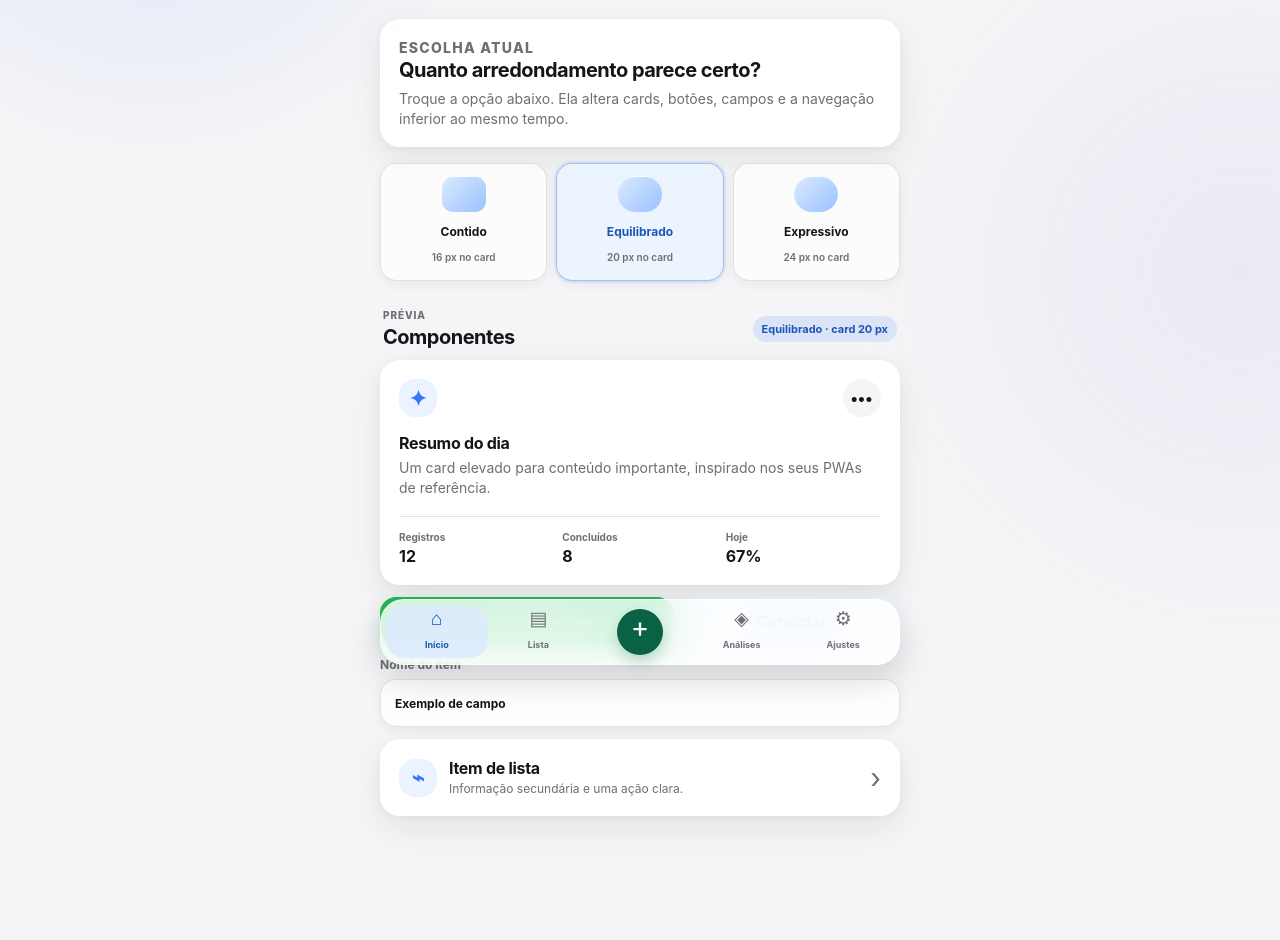
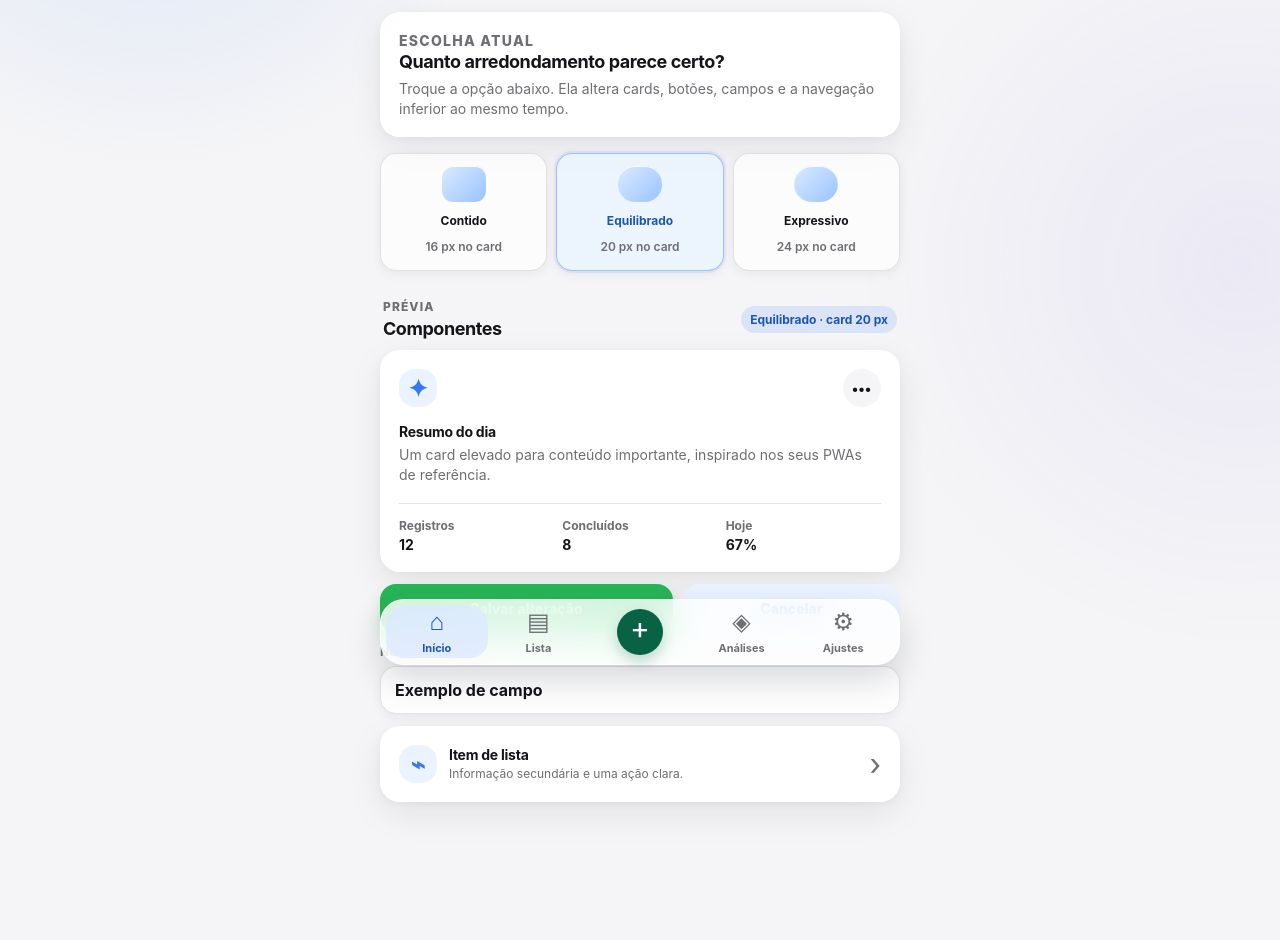
Before and after one commit to viniciusnevesdev/Vini-ui, a plain HTML site: page index.html in a window 1280 px wide. Shown: the part 123-1063 px from the top of the page. Drawn offline with Linux system fonts and the light colour scheme.

Commit message:
style: padronizar tipografia e nomes em portugues (showcase/showcase.css)

```diff
--- a/showcase/showcase.css
+++ b/showcase/showcase.css
@@ -1,3 +1,4 @@
+@import url("../tokens/typography.css");
 :root {
   --bg: #f5f5f7;
   --surface: #ffffff;
@@ -18,6 +19,7 @@
 html { background: var(--bg); }
 body {
   margin: 0;
+  font-size: var(--fonte-corpo);
   min-height: 100vh;
   padding: max(20px, env(safe-area-inset-top)) 18px calc(112px + env(safe-area-inset-bottom));
   color: var(--text);
@@ -30,21 +32,22 @@ body {
   -webkit-tap-highlight-color: transparent;
 }
 button, input { font: inherit; }
+input, textarea, select { font-size: var(--fonte-campo); }
 button { cursor: pointer; }
 .app-shell { width: min(100%, 520px); margin: 0 auto; }
 .page-header { display: flex; align-items: start; justify-content: space-between; gap: 16px; padding: 5px 4px 22px; }
-.eyebrow, .section-label { margin: 0 0 4px; color: var(--secondary); font-size: 10px; font-weight: 800; letter-spacing: .09em; }
+.eyebrow, .section-label { margin: 0 0 4px; color: var(--secondary); font-size:var(--fonte-legenda); font-weight: 800; letter-spacing: .09em; }
 h1, h2, h3, p { margin-top: 0; }
-h1 { margin-bottom: 5px; font-size: 34px; letter-spacing: -.045em; line-height: 1; }
-h2 { margin-bottom: 7px; font-size: 20px; letter-spacing: -.025em; }
-h3 { margin-bottom: 5px; font-size: 16px; letter-spacing: -.018em; }
-.intro, .intro-card p, .demo-card p { margin-bottom: 0; color: var(--secondary); font-size: 14px; line-height: 1.42; }
-.status, .scale-description { flex: 0 0 auto; padding: 6px 9px; border-radius: 999px; background: rgba(52,120,246,.13); color: var(--accent-strong); font-size: 11px; font-weight: 750; }
+h1 { margin-bottom: 5px; font-size:var(--fonte-titulo); letter-spacing: -.045em; line-height: 1; }
+h2 { margin-bottom: 7px; font-size: var(--fonte-secao); letter-spacing: -.025em; }
+h3 { margin-bottom: 5px; font-size:var(--fonte-corpo); letter-spacing: -.018em; }
+.intro, .intro-card p, .demo-card p { margin-bottom: 0; color: var(--secondary); font-size:var(--fonte-corpo); line-height: 1.42; }
+.status, .scale-description { flex: 0 0 auto; padding: 6px 9px; border-radius: 999px; background: rgba(52,120,246,.13); color: var(--accent-strong); font-size:var(--fonte-legenda); font-weight: 750; }
 .intro-card, .demo-card { background: rgba(255,255,255,.92); border: 1px solid rgba(255,255,255,.86); box-shadow: var(--shadow); }
 .intro-card { margin-bottom: 16px; padding: 18px; border-radius: var(--card-radius); }
 .picker { display: grid; grid-template-columns: repeat(3, 1fr); gap: 9px; margin: 0 0 28px; }
-.scale-option { display: grid; justify-items: center; gap: 7px; min-height: 118px; padding: 12px 7px; border: 1px solid var(--line); border-radius: var(--control-radius); color: var(--text); background: rgba(255,255,255,.68); box-shadow: var(--thin-shadow); font-size: 12px; font-weight: 750; }
-.scale-option small { color: var(--secondary); font-size: 10px; font-weight: 600; }
+.scale-option { display: grid; justify-items: center; gap: 7px; min-height: 118px; padding: 12px 7px; border: 1px solid var(--line); border-radius: var(--control-radius); color: var(--text); background: rgba(255,255,255,.68); box-shadow: var(--thin-shadow); font-size:var(--fonte-legenda); font-weight: 750; }
+.scale-option small { color: var(--secondary); font-size:var(--fonte-legenda); font-weight: 600; }
 .scale-option.active { border-color: rgba(52,120,246,.42); background: rgba(234,243,255,.84); box-shadow: 0 0 0 2px rgba(52,120,246,.10), var(--thin-shadow); color: var(--accent-strong); }
 .preview { width: 44px; height: 36px; display: block; background: linear-gradient(135deg, #dceaff, #99c3ff); box-shadow: inset 0 1px rgba(255,255,255,.9); }
 .compact-preview { border-radius: 11px; }
@@ -55,26 +58,39 @@ h3 { margin-bottom: 5px; font-size: 16px; letter-spacing: -.018em; }
 .section-heading h2 { margin-bottom: 0; }
 .demo-card { padding: 18px; border-radius: var(--card-radius); }
 .demo-card__top { display: flex; align-items: center; justify-content: space-between; margin-bottom: 16px; }
-.icon-badge, .list-icon { display: grid; place-items: center; width: 38px; height: 38px; border-radius: var(--control-radius); color: var(--accent); background: #eaf3ff; font-size: 21px; font-weight: 700; }
+.icon-badge, .list-icon { display: grid; place-items: center; width: 38px; height: 38px; border-radius: var(--control-radius); color: var(--accent); background: #eaf3ff; font-size:var(--fonte-titulo); font-weight: 700; }
 .icon-button { width: 38px; height: 38px; border: 0; border-radius: 50%; color: var(--text); background: rgba(245,245,247,.92); font-weight: 900; letter-spacing: 1px; }
 .metric-row { display: grid; grid-template-columns: repeat(3, 1fr); gap: 8px; margin-top: 18px; padding-top: 14px; border-top: 1px solid var(--line); }
 .metric-row div { display: grid; gap: 3px; }
-.metric-row span { color: var(--secondary); font-size: 10px; font-weight: 650; }
-.metric-row strong { font-size: 16px; }
+.metric-row span { color: var(--secondary); font-size:var(--fonte-legenda); font-weight: 650; }
+.metric-row strong { font-size:var(--fonte-corpo); }
 .action-row { display: grid; grid-template-columns: 1.35fr 1fr; gap: 10px; margin: 12px 0; }
 .button { min-height: 48px; border: 0; border-radius: var(--control-radius); font-weight: 780; }
 .button--primary { color: #fff; background: var(--success); box-shadow: 0 8px 16px rgba(39,181,86,.20); }
 .button--secondary { color: var(--accent-strong); background: #eaf3ff; }
-.field { display: grid; gap: 7px; margin-bottom: 12px; color: var(--secondary); font-size: 12px; font-weight: 750; }
+.field { display: grid; gap: 7px; margin-bottom: 12px; color: var(--secondary); font-size:var(--fonte-legenda); font-weight: 750; }
 .field input { width: 100%; min-height: 48px; padding: 0 14px; border: 1px solid var(--line); border-radius: var(--control-radius); outline: none; color: var(--text); background: rgba(255,255,255,.9); box-shadow: var(--thin-shadow); }
 .field input:focus { border-color: var(--accent); box-shadow: 0 0 0 3px rgba(52,120,246,.16); }
 .list-card { display: grid; grid-template-columns: auto 1fr auto; align-items: center; gap: 12px; }
-.list-card p { font-size: 12px; }
+.list-card p { font-size:var(--fonte-legenda); }
 .list-card h3 { margin-bottom: 2px; }
-.chevron { color: var(--secondary); font-size: 28px; line-height: 1; }
+.chevron { color: var(--secondary); font-size:var(--fonte-destaque); line-height: 1; }
 .bottom-navigation { position: fixed; z-index: 10; right: 12px; bottom: max(12px, env(safe-area-inset-bottom)); left: 12px; display: grid; grid-template-columns: repeat(5, 1fr); align-items: center; max-width: 520px; min-height: 66px; margin: auto; padding: 5px; border: 1px solid rgba(255,255,255,.75); border-radius: var(--nav-radius); background: rgba(255,255,255,.82); box-shadow: 0 14px 34px rgba(15,21,31,.16); backdrop-filter: blur(20px) saturate(145%); -webkit-backdrop-filter: blur(20px) saturate(145%); }
-.nav-item { display: grid; justify-items: center; gap: 2px; min-height: 52px; border: 0; border-radius: calc(var(--nav-radius) - 6px); color: var(--secondary); background: transparent; font-size: 19px; }
-.nav-item small { font-size: 9px; font-weight: 720; }
+.nav-item { display: grid; justify-items: center; gap: 2px; min-height: 52px; border: 0; border-radius: calc(var(--nav-radius) - 6px); color: var(--secondary); background: transparent; font-size:var(--fonte-titulo); }
+.nav-item small { font-size:var(--fonte-navegacao); font-weight: 720; }
 .nav-item.active { color: var(--accent-strong); background: rgba(222,234,255,.84); }
-.nav-item--add { place-self: center; width: 46px; min-height: 46px; border-radius: 50%; color: #fff; background: #096244; box-shadow: 0 7px 14px rgba(9,98,68,.23); font-size: 28px; }
-@media (max-width: 360px) { body { padding-inline: 12px; } .picker { gap: 6px; } .scale-option { font-size: 11px; } }
+.nav-item--add { place-self: center; width: 46px; min-height: 46px; border-radius: 50%; color: #fff; background: #096244; box-shadow: 0 7px 14px rgba(9,98,68,.23); font-size:var(--fonte-destaque); }
+@media (max-width: 360px) { body { padding-inline: 12px; } .picker { gap: 6px; } .scale-option { font-size:var(--fonte-legenda); } }
+
+/* Amostras com valores reais e rótulos fora da amostra. */
+.tipografia-lista{display:grid;gap:12px}
+.tipografia-item{display:grid;gap:5px}
+.tipografia-rotulo{color:var(--secondary);font-size:var(--fonte-legenda);font-weight:650}
+.tipografia-amostra{padding:12px 14px;border:1px solid var(--line);border-radius:var(--card-radius);background:var(--surface)}
+.tipografia-amostra--navegacao{font-size:var(--fonte-navegacao);}
+.tipografia-amostra--legenda{font-size:var(--fonte-legenda);}
+.tipografia-amostra--corpo{font-size:var(--fonte-corpo);}
+.tipografia-amostra--campo{font-size:var(--fonte-campo);}
+.tipografia-amostra--secao{font-size:var(--fonte-secao);font-weight:700}
+.tipografia-amostra--titulo{font-size:var(--fonte-titulo);font-weight:700}
+.tipografia-amostra--destaque{font-size:var(--fonte-destaque);font-weight:700}
```
